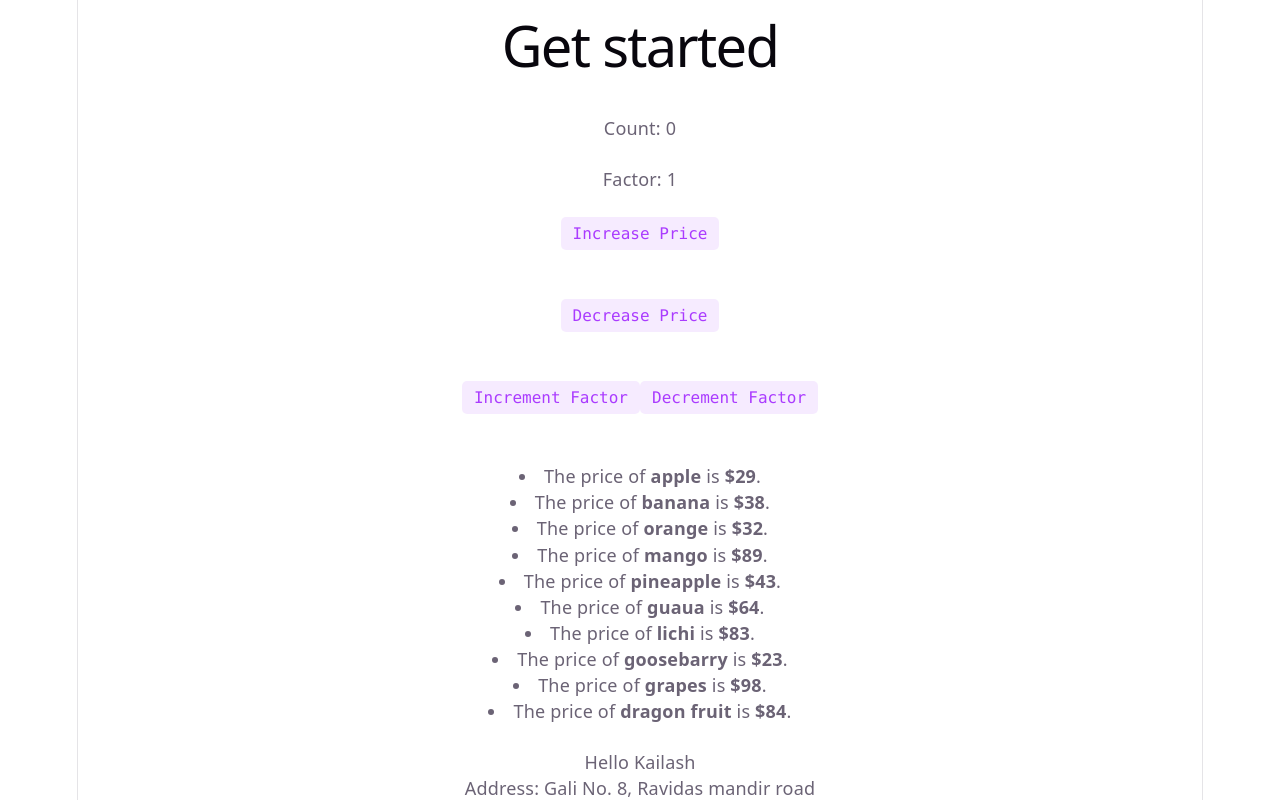
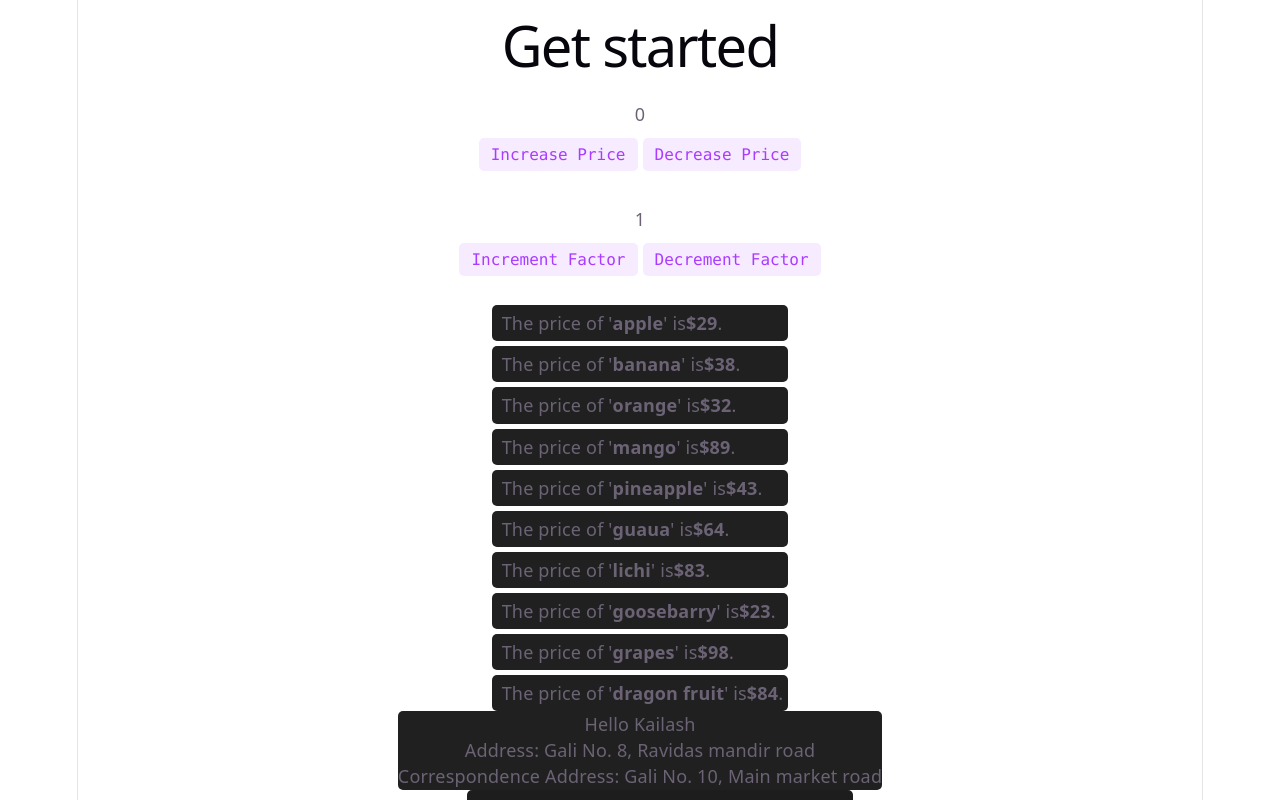
Before and after one commit to princekumlay/React-learning-with-project, a React (Vite) app: page / in a window 1280 px wide. Shown: the top 800 px of the page. Built offline with nearby package versions, Linux system fonts and the light colour scheme.

Commit message:
update UI of the react app

```diff
--- a/src/App.css
+++ b/src/App.css
@@ -59,15 +59,21 @@
 #center {
   display: flex;
   flex-direction: column;
-  gap: 25px;
+  /* gap: 10px; */
   place-content: center;
   place-items: center;
   flex-grow: 1;
 
   @media (max-width: 1024px) {
     padding: 32px 20px 24px;
-    gap: 18px;
+    gap: 5px;
   }
+}
+
+#buttons{
+  display: flex;
+  flex-direction: row;
+  gap: 5px;
 }
 
 #next-steps {
@@ -182,3 +188,40 @@
     border-right-color: var(--border);
   }
 }
+
+#fruit_container{
+  background-color: rgb(33, 32, 32);
+  border-radius: 5px;
+  margin-top: 5px;
+  padding: 5px 5px;
+  /* align-items: start; */
+}
+#fruit_container > li{
+  /* background-color: red; */
+  padding-left: 5px;
+  display: flex;
+  align-items: start;
+}
+
+#hello_compo{
+  background-color: rgb(33, 32, 32);
+  border-radius: 5px;
+  display: flex;
+  flex-direction: column;
+  /* gap: 10px; */
+  place-content: center;
+  place-items: center;
+  flex-grow: 1;
+
+  @media (max-width: 1024px) {
+    padding: 32px 20px 24px;
+    gap: 5px;
+  }
+}
+
+#count-para, #factor-para{
+  /* background-color: red; */
+  border: white solid 1px;
+  padding: 10px;
+  border-radius: 50%;
+}
--- a/src/App.jsx
+++ b/src/App.jsx
@@ -24,9 +24,9 @@ function App() {
         <div>
           <h1>Get started</h1>
         </div>
-        <p>Count: {count}</p>
-        <p>Factor: {factor}</p>
+        <p id="count-para">{count}</p>
 
+        <div id="buttons">
         <button
           type="button"
           className="counter"
@@ -42,11 +42,21 @@ function App() {
         >
           Decrease Price
         </button>
+        </div>
+        <p id="factor-para">{factor}</p>
 
         <SetFactor factor={factor} setFactor={setFactor} />
-        <Fruits click={count} />
-        <Hello />
-        <Form/>
+        <div>
+          <Fruits click={count} />
+        </div>
+        <div>
+          <Hello />
+        </div>
+        <div>
+          <Form/>
+        </div>
+
+
       </section>
     </>
   )
--- a/src/components/Form.css
+++ b/src/components/Form.css
@@ -1,8 +1,9 @@
 #formContainer{
     width: 100%;
-    height: 100vh;
+    height: auto;
     background-color: rgb(30, 29, 29);
     padding: 20px 20px;
+    border-radius: 5px;
 }
 
 #formSubmitButton{
--- a/src/components/Form.jsx
+++ b/src/components/Form.jsx
@@ -24,7 +24,7 @@ function Form() {
     <div id="formContainer">
 
       <form id="form" onSubmit={handleSubmit}>
-
+        <h2>Form</h2>
         <div>
         <label>FirstName: </label>
         <input
--- a/src/components/Fruit.jsx
+++ b/src/components/Fruit.jsx
@@ -2,11 +2,11 @@ import React from "react";
 
 function Fruit({name, price, count}) {
   return (
-
+   <div id="fruit_container">
       <li>
-        The price of <b>{name}</b> is <b>${price +  count}</b>.
+        The price of '<b>{name}</b>' is <b>${price +  count}</b>.
       </li>
-
+   </div>
   );
 }
 
--- a/src/components/Hello.jsx
+++ b/src/components/Hello.jsx
@@ -18,7 +18,7 @@ function Hello() {
   const addressData = userAddress()
 
   return (
-    <div>
+    <div id="hello_compo">
       <div>Hello {"Kailash"}</div>
       <div>Address: Gali No. {addressData.address.galiNo}, {addressData.address.street}</div>
       <div>
--- a/src/components/SetFactor.jsx
+++ b/src/components/SetFactor.jsx
@@ -11,7 +11,7 @@ function SetFactor({ factor, setFactor }) {
   }
 
   return (
-    <div>
+    <div id="buttons">
       <button
         type="button"
         className="counter"
```
